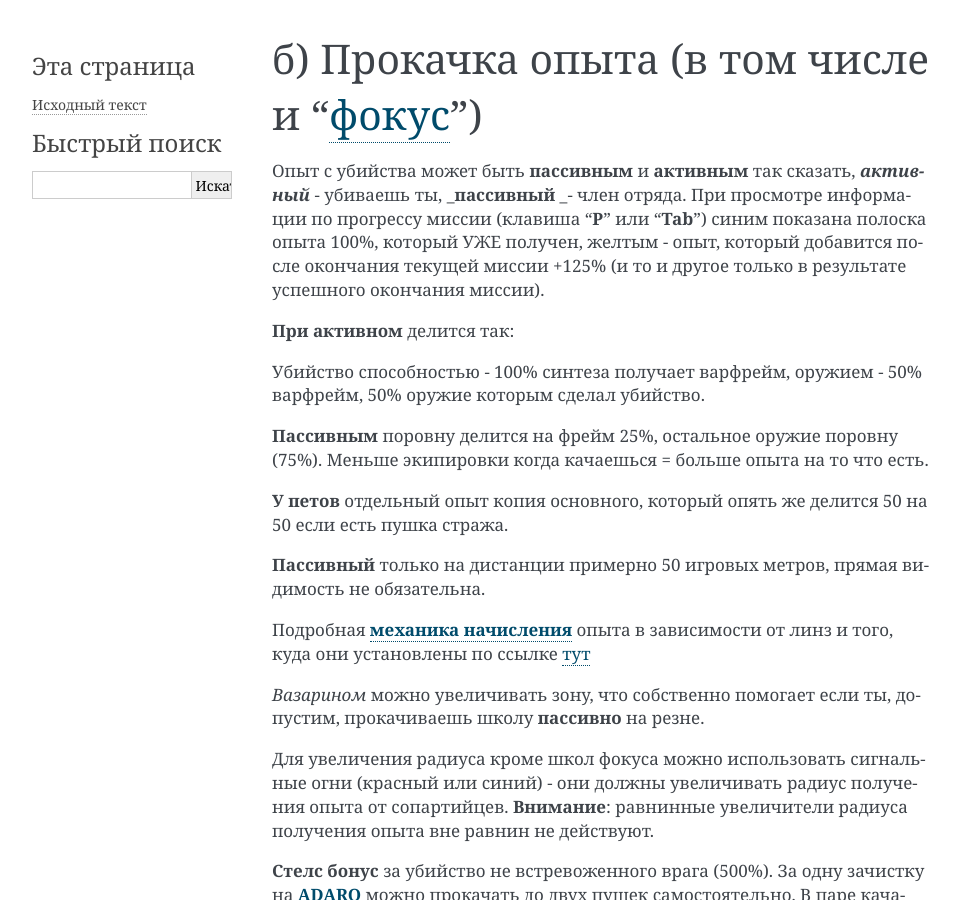
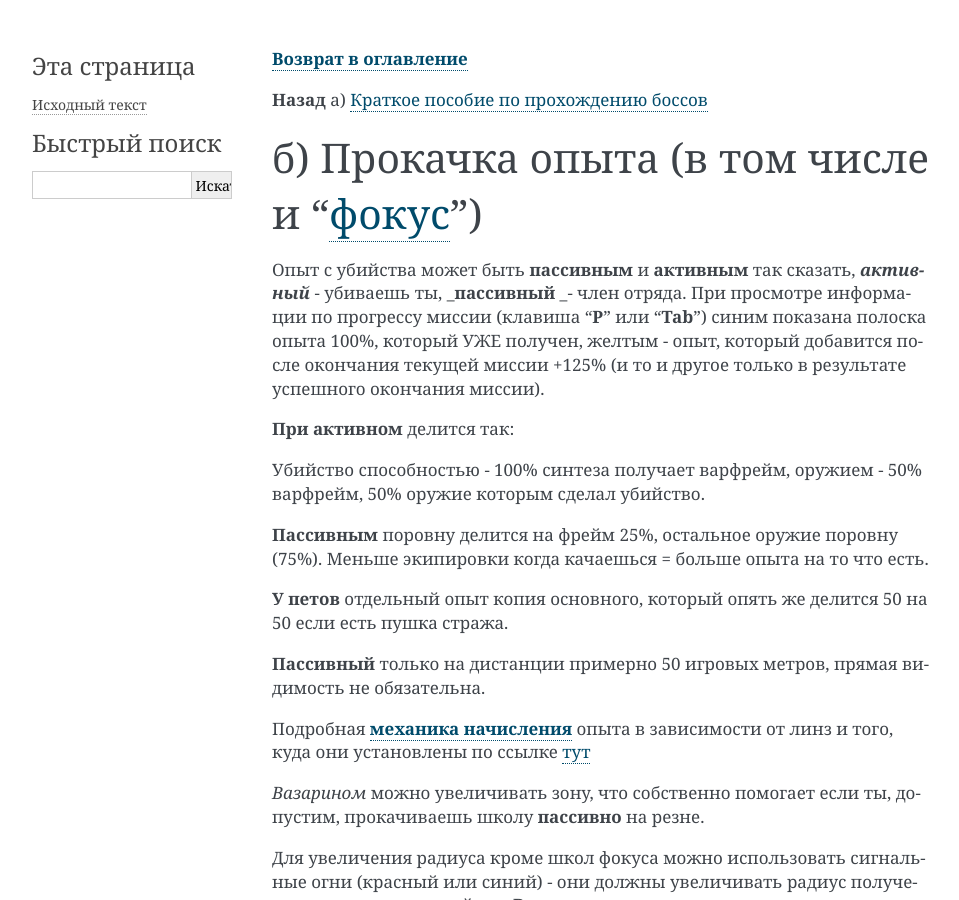
Before and after one commit to crackedmind/warframe-brief-guide, a Sphinx documentation site: the page built from source/01_b.md, in a window 1280 px wide and 900 px high. Shown: the whole window, without its empty margins (148-1107 px from the left). Built offline with Sphinx 7.4.7, drawn with Linux system fonts in a browser that asks for light colours; some of the changed text lies outside the part shown.

Commit message:
Update 01_b.md

```diff
--- a/source/01_b.md
+++ b/source/01_b.md
@@ -1,3 +1,7 @@
+**[Возврат в оглавление](index.md)**
+
+**Назад** a) [Краткое пособие по прохождению боссов](01_a.md)
+
 ###    б) Прокачка опыта (в том числе и “[фокус](https://warframe.fandom.com/ru/wiki/%D0%A4%D0%BE%D0%BA%D1%83%D1%81)”)
 
 Опыт с убийства может быть **пассивным** и **активным** так сказать, **_активный_** - убиваешь ты, **_пассивный _**- член отряда. При просмотре информации по прогрессу миссии (клавиша “**P**” или “**Tab**”) синим показана полоска опыта 100%, который УЖЕ получен, желтым - опыт, который добавится после окончания текущей миссии +125% (и то и другое только в результате успешного окончания миссии).
@@ -31,3 +35,7 @@ _Вазарином_ можно увеличивать зону, что собс
 _Важно помнить что на резне **[фокус](https://warframe.fandom.com/ru/wiki/%D0%A4%D0%BE%D0%BA%D1%83%D1%81)** начинает набираться **первые 45 секунд** после перемещения на новую зону! В связи с этим нужно чтобы либо вы начинали ультовать (если играете за Сарину/Вольта/Эквинокс) сразу после перехода, или перед вами должен пройти ДД (если вы Триня) для того чтобы более полно использовать время Фокуса (**первые 45 секунд** после перехода). Больше всего опыта получал с зон с гринир (но нужна ограниченная локация, чтобы противники дохли по КД)._
 
 Очень важный аспект прокачки **[Фокуса](https://warframe.fandom.com/ru/wiki/%D0%A4%D0%BE%D0%BA%D1%83%D1%81)** - [осколки Эйдолонов](https://warframe.fandom.com/ru/wiki/%D0%9E%D1%81%D0%BA%D0%BE%D0%BB%D0%BE%D0%BA_%D0%AD%D0%B9%D0%B4%D0%BE%D0%BB%D0%BE%D0%BD%D0%B0) - за их счет можно прокачивать **Фокус** без ограничения **дневного лимита** (на данный момент **дневной лимит** составляет **250 000+5000*N** (где N - ранг игрока) в сутки) можно получить, если использовать Осколки Эйдолонов. А фарм осколков на Тералистах вам дает и мистификаторы и другие ресурсы. **[Сияющий](https://warframe.fandom.com/ru/wiki/%D0%A1%D0%B8%D1%8F%D1%8E%D1%89%D0%B8%D0%B9_%D0%9E%D1%81%D0%BA%D0%BE%D0%BB%D0%BE%D0%BA_%D0%AD%D0%B9%D0%B4%D0%BE%D0%BB%D0%BE%D0%BD%D0%B0)**  осколок - 40 000 фокуса, [Великолепный](https://warframe.fandom.com/ru/wiki/%D0%92%D0%B5%D0%BB%D0%B8%D0%BA%D0%BE%D0%BB%D0%B5%D0%BF%D0%BD%D1%8B%D0%B9_%D0%9E%D1%81%D0%BA%D0%BE%D0%BB%D0%BE%D0%BA_%D0%AD%D0%B9%D0%B4%D0%BE%D0%BB%D0%BE%D0%BD%D0%B0) **осколок - 25 000 фокуса**, [Синтетический](https://warframe.fandom.com/ru/wiki/%D0%A1%D0%B8%D0%BD%D1%82%D0%B5%D1%82%D0%B8%D1%87%D0%B5%D1%81%D0%BA%D0%B8%D0%B9_%D0%9E%D1%81%D0%BA%D0%BE%D0%BB%D0%BE%D0%BA_%D0%AD%D0%B9%D0%B4%D0%BE%D0%BB%D0%BE%D0%BD%D0%B0)** осколок (с резни) - 5 000 фокуса.
+
+**Далее** в) [Дополнительный лут с миссии и  г) Основы фарма](01_cd.md)
+
+**[Возврат в оглавление](index.md)**
```
